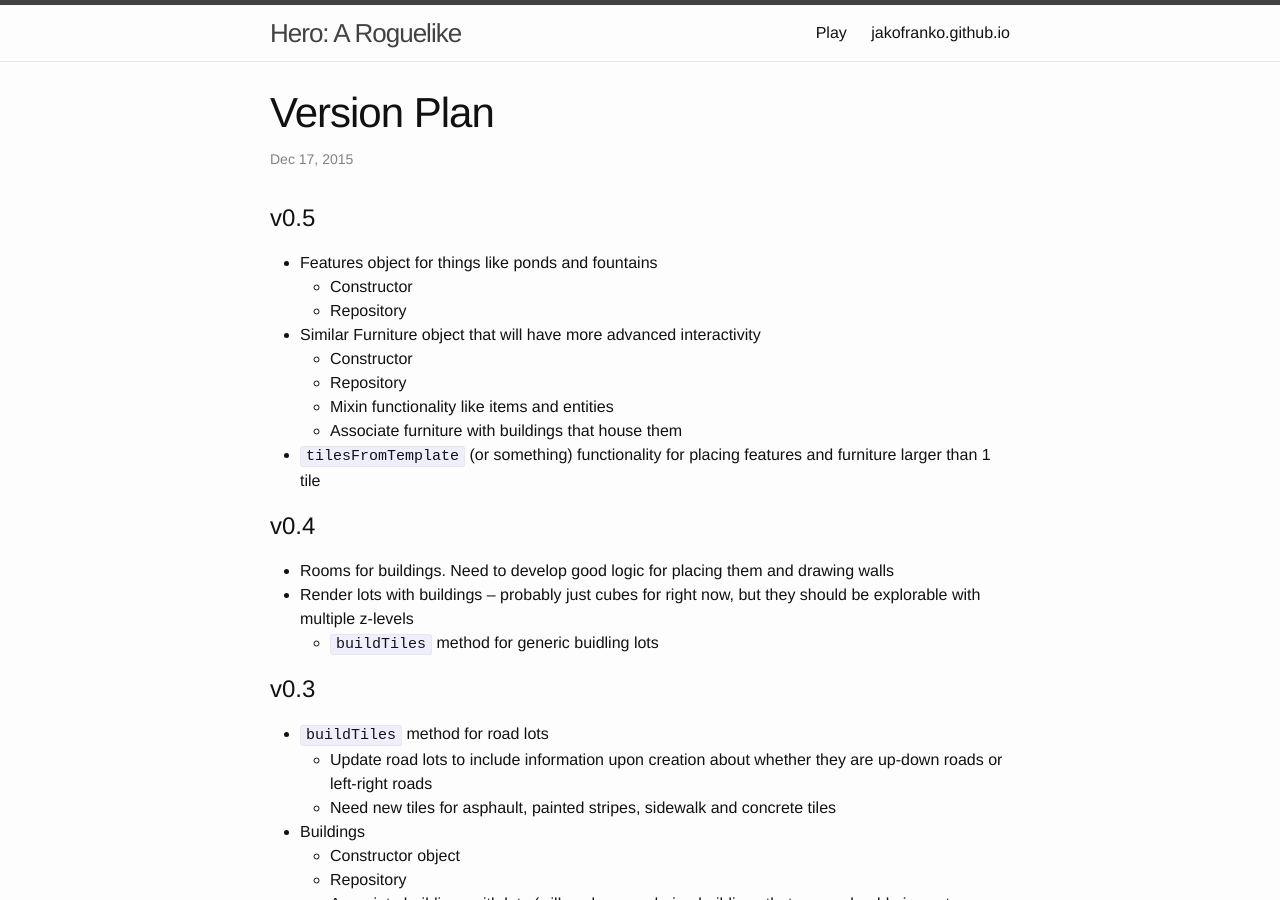
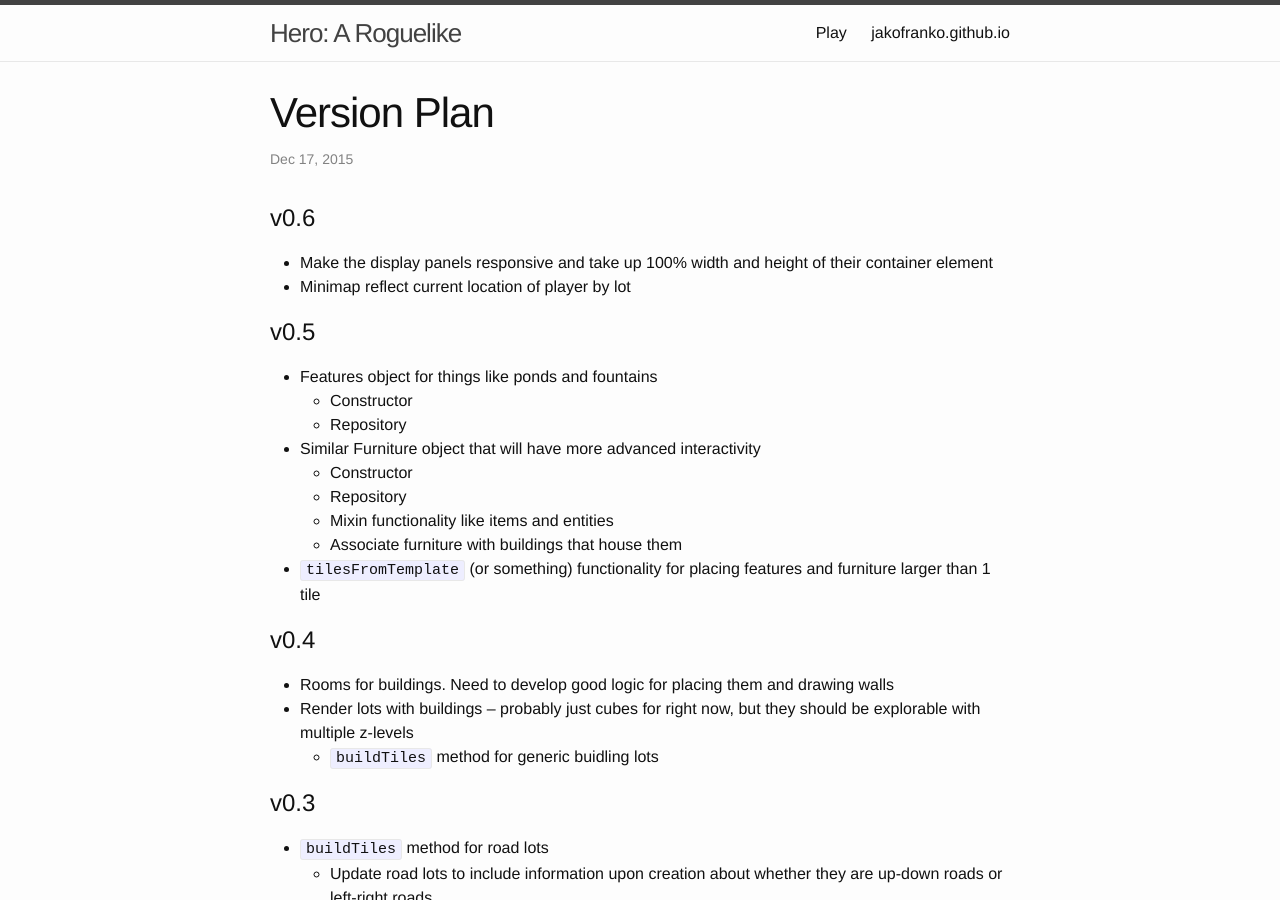
Before and after one commit to jakofranko/hero, a Jekyll site: the page built from _posts/2015-12-11-version-plan.md, in a window 1280 px wide and 900 px high. Built offline with Jekyll 4.4.1, drawn with Linux system fonts in a browser that asks for light colours.

Commit message:
Updated version plan post

```diff
--- a/_posts/2015-12-11-version-plan.md
+++ b/_posts/2015-12-11-version-plan.md
@@ -3,6 +3,11 @@ layout: post
 title: "Version Plan"
 date:  2015-12-17 09:55am
 ---
+
+# v0.6
+
+* Make the display panels responsive and take up 100% width and height of their container element
+* Minimap reflect current location of player by lot
 
 # v0.5
 
```
